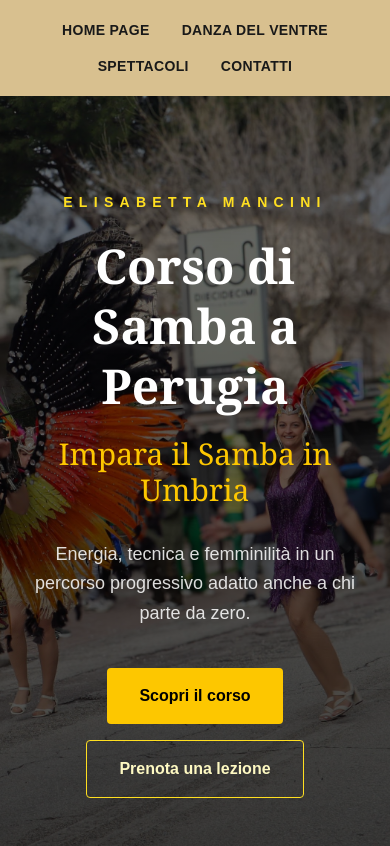
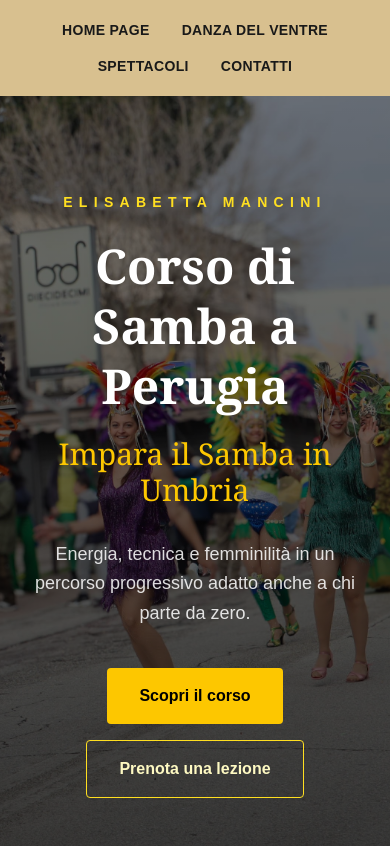
Before and after one commit to Manusk87/elisabetta-mancini-website, a Next.js app: page /corsi/samba in a window 390 px wide. Shown: the top 846 px of the page. Built offline with nearby package versions, Linux system fonts and the light colour scheme.

Commit message:
modifica

```diff
--- a/app/corsi/samba/page.tsx
+++ b/app/corsi/samba/page.tsx
@@ -122,7 +122,7 @@ export default function Samba() {
 
       {/* HERO */}
       <section
-        className="relative flex min-h-[75vh] items-center overflow-hidden bg-black bg-cover bg-top bg-no-repeat text-white md:bg-center"
+       className="relative flex min-h-[75vh] items-center overflow-hidden bg-black bg-cover bg-no-repeat text-white bg-[position:75%_top] md:bg-center"
         style={{
           backgroundImage:
             "linear-gradient(rgba(0,0,0,0.52), rgba(0,0,0,0.72)), url('/images/foto8.jpg')",
```
